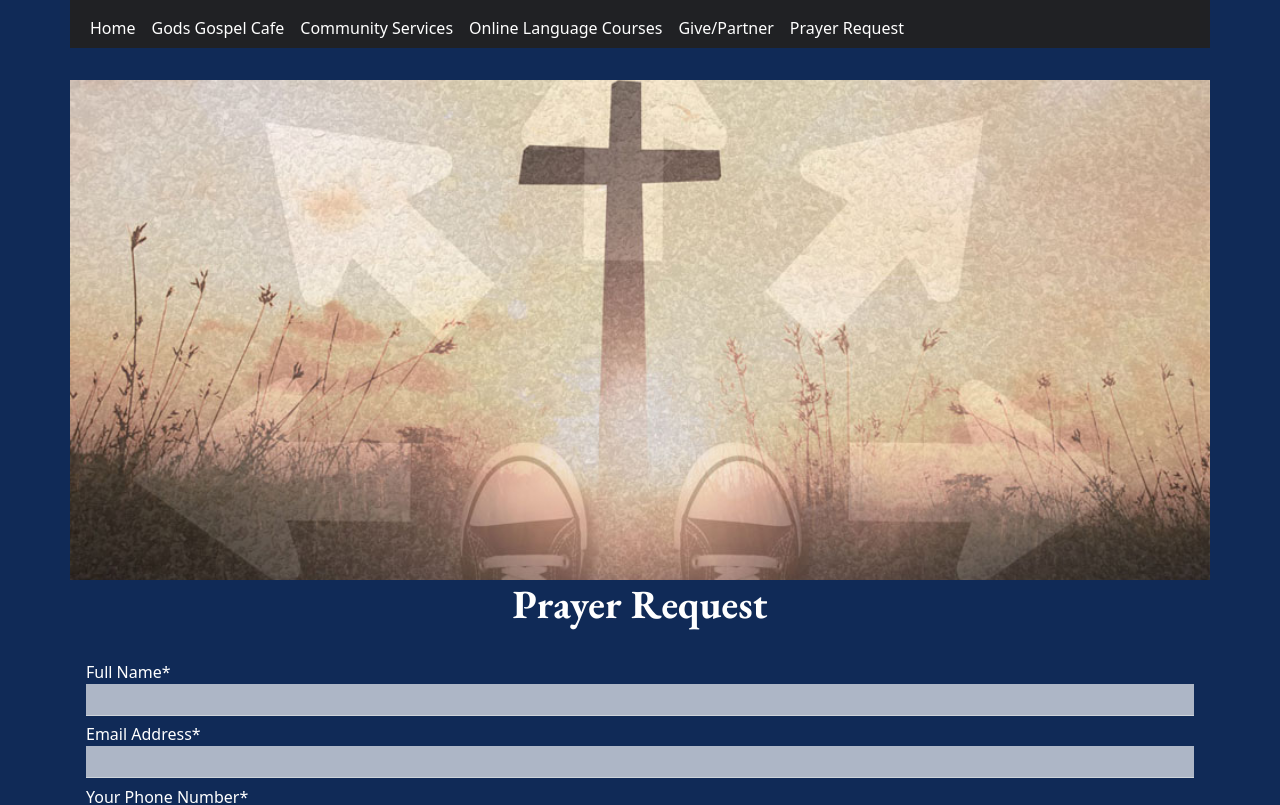
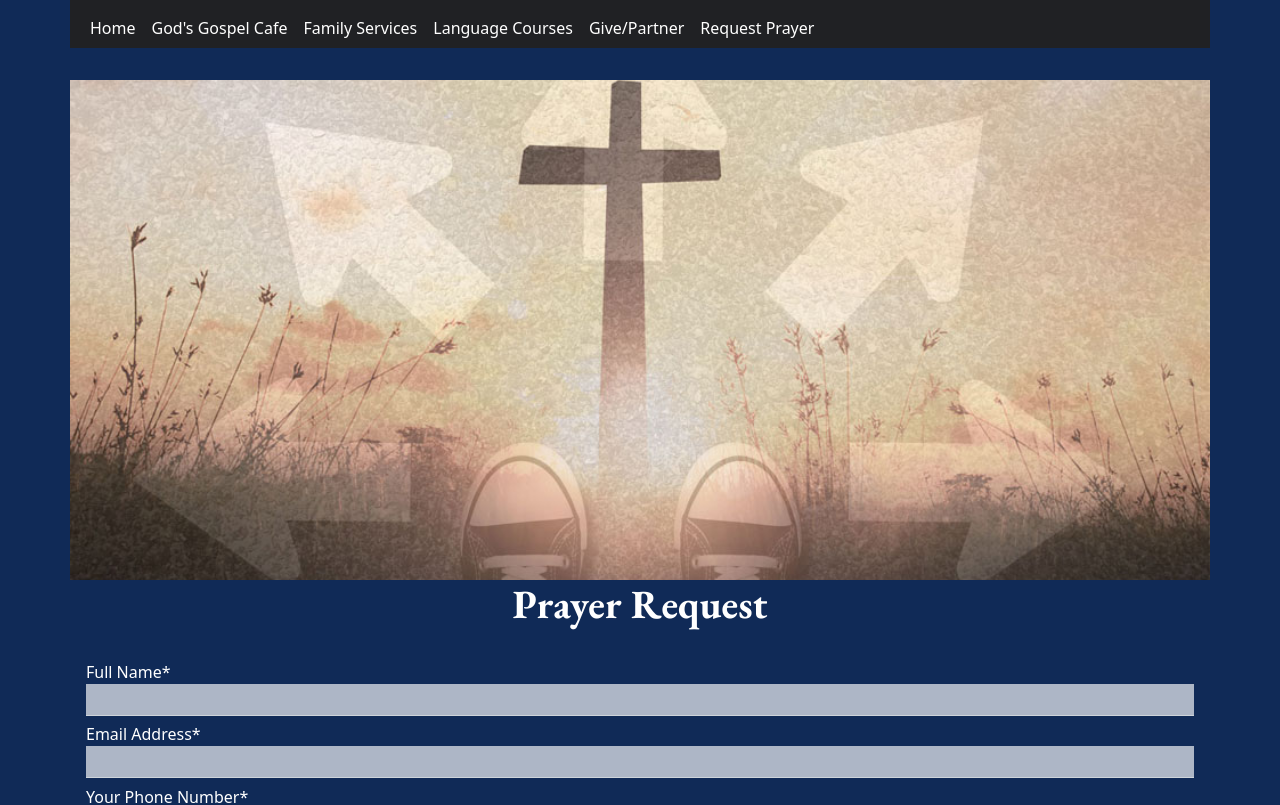
Before and after one commit to JulianneDrager/communityoflove2022-Rebakah, a React (Create React App) app: page /tmp/communityoflove2022.com/prayer in a window 1280 px wide. Shown: the top 805 px of the page. Built offline with nearby package versions, Linux system fonts and the light colour scheme.

Commit message:
made some random edits in various places

```diff
--- a/src/Components/About/LearnMoreStyle.module.css
+++ b/src/Components/About/LearnMoreStyle.module.css
@@ -37,7 +37,8 @@ a {
 }
 
 .btn:hover {
-  background-color: black;
+  background-color: #d1b918;
+  ;
   border: none;
   color: white;
   transform: scale(80%);
--- a/src/Components/Cafe/Cafe.module.css
+++ b/src/Components/Cafe/Cafe.module.css
@@ -71,7 +71,7 @@
 }
 
 .btn:hover {
-    background-color: black;
+    background-color: #d1b918;
     border: none;
     color: white;
     transform: scale(80%);
--- a/src/Components/ComingSoon/ComingSoonStyle.module.css
+++ b/src/Components/ComingSoon/ComingSoonStyle.module.css
@@ -221,6 +221,18 @@
     padding-bottom: 0.5rem;
   }
 }
+@media screen and (min-width:375px) {
+
+  .h5Style{
+    font-size: 1.51rem;
+  }
+  }
+@media screen and (min-width:414px) {
+
+  .h5Style{
+    font-size: 1.5rem;
+  }
+  }
 
 @media screen and (min-width:800px) {
   .comingSoonText {
--- a/src/Components/Contact/Contact.js
+++ b/src/Components/Contact/Contact.js
@@ -61,7 +61,7 @@ const Contact = () => {
                 Connect with the Community
               </Card.Title>
               <Card.Text style={{ color: "white" }}>
-                Please let us know what is on your heart to contact us
+                Please let us know what is on your heart
               </Card.Text>
             </Row>
 
--- a/src/Components/Header/DesktopHeader.js
+++ b/src/Components/Header/DesktopHeader.js
@@ -53,7 +53,7 @@ const DesktopHeader = () => {
               href="/tmp/communityoflove2022.com/#cafe"
               className={btnDesktop}
             >
-              GODS GOSPEL CAFE
+              GOD'S GOSPEL CAFE
             </Button>
           </div>
         </Col>
@@ -63,7 +63,7 @@ const DesktopHeader = () => {
               href="/tmp/communityoflove2022.com/#coming-soon"
               className={btnDesktop}
             >
-              COMING SOON
+              FAMILY SERVICES
             </Button>
           </div>
         </Col>
@@ -75,7 +75,7 @@ const DesktopHeader = () => {
               href="/tmp/communityoflove2022.com/#courses"
               className={btnDesktop}
             >
-              COURSES
+              LANGUAGE COURSES
             </Button>
           </div>
         </Col>
@@ -85,7 +85,7 @@ const DesktopHeader = () => {
               href="/tmp/communityoflove2022.com/#quick-links"
               className={btnDesktop}
             >
-              DONATE
+              GIVE/PARTNER
             </Button>
           </div>
         </Col>
@@ -95,7 +95,7 @@ const DesktopHeader = () => {
               href="/tmp/communityoflove2022.com/#quick-links"
               className={btnDesktop}
             >
-              PRAYER/TESTIMONY
+              REQUEST PRAYER
             </Button>
           </div>
         </Col>
--- a/src/Components/Header/Gallery.js
+++ b/src/Components/Header/Gallery.js
@@ -65,7 +65,7 @@ const Gallery = () => {
     <div>
       <img className={imgSize} src={One} alt="" />
       <div className={galleryCard}>
-        <h6 className={gallerySlideTitle}>GODS GOSPEL CAFE</h6>
+        <h6 className={gallerySlideTitle}>GOD'S GOSPEL CAFE</h6>
         <p className={galleryParagraph}>
           Lorem ipsum dolor sit amet, consectetur adipiscing elit, sed do
           eiusmod tempor incididunt ut labore et dolore magna
@@ -142,7 +142,7 @@ const Gallery = () => {
     <div>
       <img className={imgSize} src={Six} alt="" />
       <div className={galleryCard}>
-        <h6 className={gallerySlideTitle}>NEED PRAYER</h6>
+        <h6 className={gallerySlideTitle}>REQUEST PRAYER</h6>
         <p className={galleryParagraph}>
           Lorem ipsum dolor sit amet, consectetur adipiscing elit, sed do
           eiusmod tempor incididunt ut labore et dolore magna
--- a/src/Components/Header/Header.js
+++ b/src/Components/Header/Header.js
@@ -22,7 +22,7 @@ const Header = () => {
         style={{ width: "127px" }}
         className={btnMobile}
       >
-        {slash} GODS GOSPEL CAFE {slash}
+        {slash} GOD'S GOSPEL CAFE {slash}
       </Button>
       <Button
         href="/tmp/communityoflove2022.com/#coming-soon"
@@ -36,7 +36,7 @@ const Header = () => {
         style={{ width: "101px" }}
         className={btnMobile}
       >
-        ONLINE COURSES
+        LANGUAGE COURSES
       </Button>
       <Button
         href="/tmp/communityoflove2022.com/#quick-links"
--- a/src/Components/Header/Header.module.css
+++ b/src/Components/Header/Header.module.css
@@ -65,7 +65,7 @@
     background-color: #7ED957;
     border-radius: 0;
     border: 0;
-    font-size: .8rem;
+    font-size: .77rem;
     font-family: "Didact Gothic";
     text-shadow: #ffffffb3 0px 0px;
     text-decoration: unset;
--- a/src/Components/QuickLinks/QuickLinks.js
+++ b/src/Components/QuickLinks/QuickLinks.js
@@ -27,7 +27,7 @@ const QuickLinks = () => {
         </Col>
         <Col  md={6}>
           <div className={btnWrapper}>
-            <Button href="/tmp/communityoflove2022.com/prayer"className={btnNeedPrayer}>NEED PRAYER</Button>
+            <Button href="/tmp/communityoflove2022.com/prayer"className={btnNeedPrayer}>REQUEST PRAYER</Button>
             <Button className={btn}>GIVE</Button>
             <Button className={btn}>PARTNER</Button>
           </div>
--- a/src/Components/QuickLinks/QuickLinksStyle.module.css
+++ b/src/Components/QuickLinks/QuickLinksStyle.module.css
@@ -51,7 +51,7 @@
 
 .btn:hover,
 .btnNeedPrayer:hover {
-    background-color: black;
+    background-color: #d1b918;
     border: none;
     color: white;
     transform: scale(80%);
--- a/src/Components/Testimonials/TestimonayStyle.module.css
+++ b/src/Components/Testimonials/TestimonayStyle.module.css
@@ -58,7 +58,7 @@
 }
 
 .btn:hover {
-    background-color: black;
+    background-color: #d1b918;
     border: none;
     color: white;
     transform: scale(80%);
--- a/src/Components/ui/Nav.js
+++ b/src/Components/ui/Nav.js
@@ -60,19 +60,19 @@ const Navigation = () => {
             <Nav className="me-auto">
               <Nav.Link href="/tmp/communityoflove2022.com/">Home</Nav.Link>
               <Nav.Link href="/tmp/communityoflove2022.com/#cafe">
-                Gods Gospel Cafe
+                God's Gospel Cafe
               </Nav.Link>
               <Nav.Link href="/tmp/communityoflove2022.com/#coming-soon">
-                Community Services
+                Family Services
               </Nav.Link>
               <Nav.Link href="/tmp/communityoflove2022.com/#courses">
-                Online Language Courses
+                Language Courses
               </Nav.Link>
               <Nav.Link href="/tmp/communityoflove2022.com/#quick-links">
                 Give/Partner
               </Nav.Link>
               <Nav.Link href="/tmp/communityoflove2022.com/#quick-links">
-                Prayer Request
+                Request Prayer
               </Nav.Link>
             </Nav>
           </Navbar.Collapse>
```
